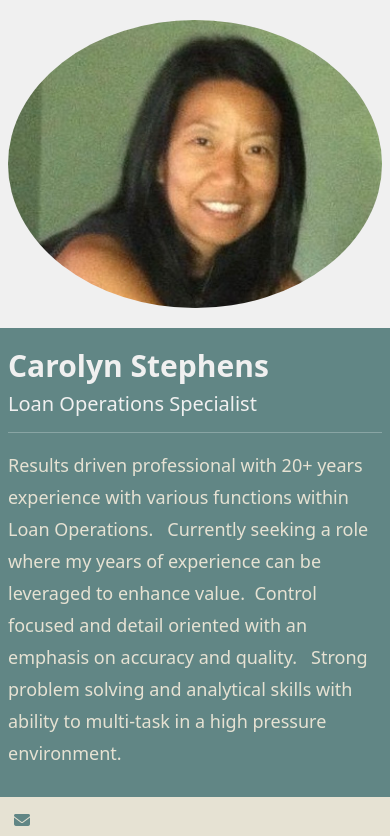
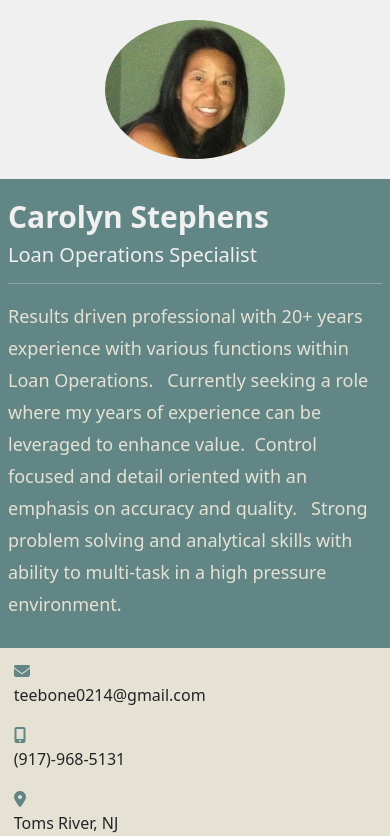
Before and after one commit to teebone0214/resume, a plain HTML site: page index.html in a window 390 px wide. Shown: the top 836 px of the page. Drawn offline with nearby package versions, Linux system fonts and the light colour scheme.

Commit message:
Update styles.css

```diff
--- a/css/styles.css
+++ b/css/styles.css
@@ -39,6 +39,12 @@ p {
   text-align: center;
   width: 100%;
   border-radius: 100%;
+}
+
+@media screen and (max-width: 600px) {
+  .carolyn-pic {
+    width: 200px;
+  }
 }
 
 .summary {
```
